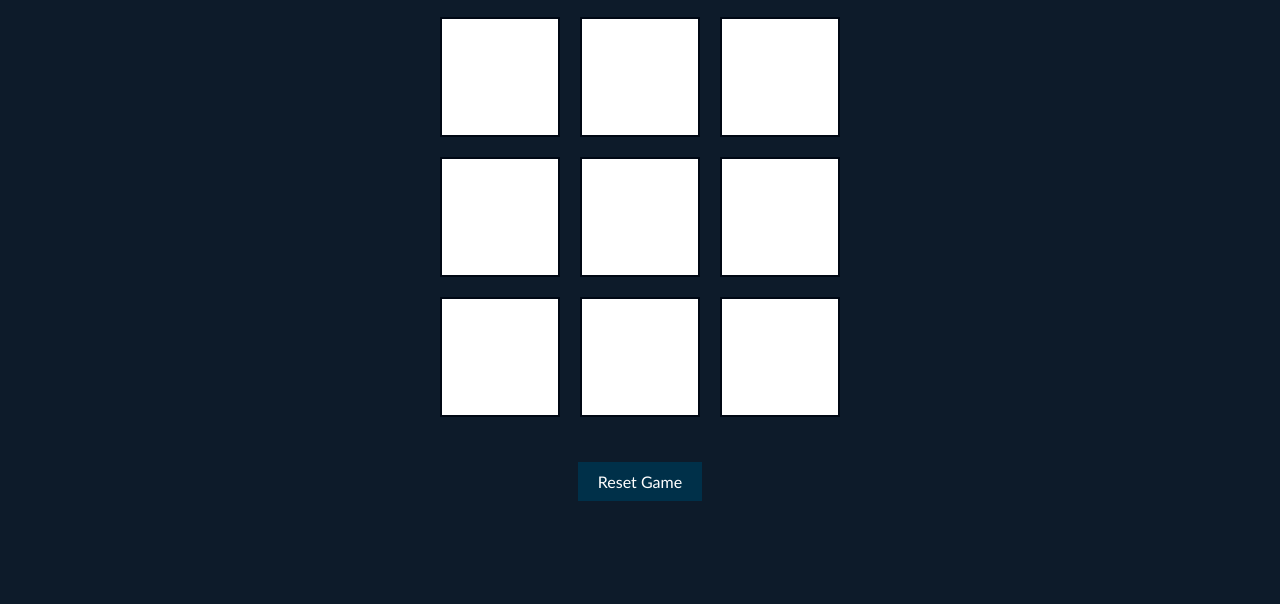
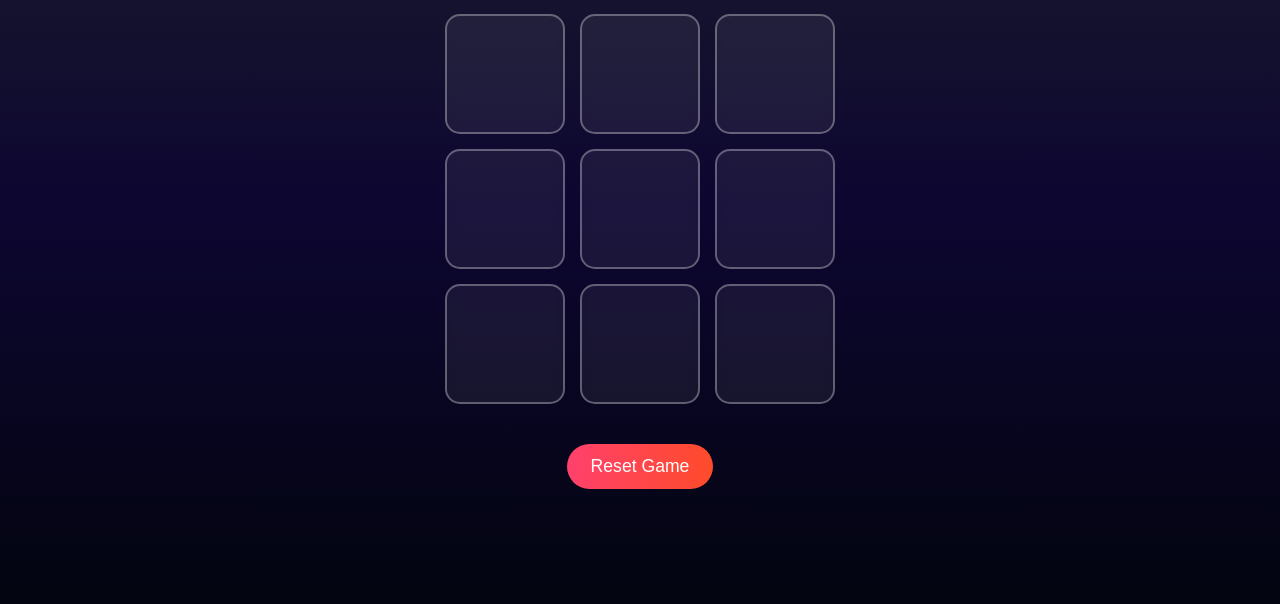
Before and after one commit to rumi-13/TicTacToe, a plain HTML site: page index.html in a window 1280 px wide. Shown: the part 196-800 px from the top of the page. Drawn offline with Linux system fonts and the light colour scheme.

Commit message:
Updated UI design

```diff
--- a/style.css
+++ b/style.css
@@ -1,145 +1,101 @@
-/**
- * This CSS file contains the styling for a Tic-Tac-Toe game.
- * It includes general styling for the body, headings, and containers,
- * as well as specific styling for the game board and bottom section.
- * Media queries are used to make the game responsive on different screen sizes.
- */
+/* Reset default browser styles */
+* {
+  margin: 0;
+  padding: 0;
+  box-sizing: border-box;
+}
 
-/* General styling */
-
-/**
- * Styles the body element.
- * Sets the font family, display, height, margin, and background color.
- */
+/* Body Styling */
 body {
-  font-family: Arial, sans-serif;
+  font-family: 'Segoe UI', Tahoma, Geneva, Verdana, sans-serif;
+  background: linear-gradient(#1c1f2b, #0d0631, #030510);
+  color: #f1f1f1;
+  min-height: 100vh;
   display: flex;
   flex-direction: column;
   align-items: center;
   justify-content: center;
-  height: 100vh;
-  margin: 0;
-  background-color: #0d1b2a;
+  padding: 20px;
 }
 
-/* Move heading to the top */
 
-/**
- * Styles the h1 element.
- * Sets the color and margin-bottom to move it up.
- */
+/* Heading */
 h1 {
-  color: #e0e1dd;
-  margin-bottom: 50px; /* Add more space at the bottom to move it up */
-  font-family: 'Trebuchet MS', 'Lucida Sans Unicode', 'Lucida Grande', 'Lucida Sans', Arial, sans-serif;
+  font-size: 3em;
+  margin-bottom: 30px;
+  text-shadow: 2px 2px 4px rgba(0, 0, 0, 0.5);
 }
 
-/* Container styling */
-
-/**
- * Styles the container element.
- * Sets the display, justify-content, align-items, and flex-direction.
- */
+/* Game Container */
 #container {
   display: flex;
-  justify-content: center;
+  flex-direction: column;
   align-items: center;
-  flex-direction: column;
 }
 
-/* Game board styling */
-
-/**
- * Styles the game element.
- * Sets the display, grid-template-columns, and grid-gap.
- */
+/* Grid Layout */
 .game {
   display: grid;
   grid-template-columns: repeat(3, 120px);
-  grid-gap: 20px;
+  gap: 15px;
 }
 
-/**
- * Styles the box element.
- * Sets the width, height, font-size, text-align, vertical-align, background-color,
- * border, cursor, outline, and transition.
- */
+/* Game Buttons */
 .box {
   width: 120px;
   height: 120px;
   font-size: 2.5em;
-  text-align: center;
-  vertical-align: middle;
-  background-color: #fff;
-  border: 2px solid #000814;
+  background-color: #ffffff10;
+  color: #fff;
+  border: 2px solid #ffffff50;
+  border-radius: 15px;
+  backdrop-filter: blur(5px);
   cursor: pointer;
-  outline: none;
-  transition: background-color 0.3s;
+  transition: all 0.3s ease;
 }
 
-/**
- * Styles the box element on hover.
- * Sets the background-color to a lighter shade.
- */
 .box:hover {
-  background-color: #c6cacd;
+  background-color: #ffffff30;
+  transform: scale(1.05);
 }
 
-/* Bottom section styling */
-
-/**
- * Styles the bottomDet element.
- * Sets the margin-top to adjust spacing and text-align to center.
- */
+/* Bottom Details */
 #bottomDet {
-  margin-top: 45px; /* Adjust spacing to move down */
+  margin-top: 40px;
   text-align: center;
 }
 
-/**
- * Styles the winner-box element.
- * Sets the margin-bottom, font-size, color, and display.
- */
 #winner-box {
-  margin-bottom: 25px; /* Adjust spacing to move down */
-  font-size: 1.5em;
-  color: #eaf4f4 ;
+  margin-bottom: 20px;
+  font-size: 1.6em;
+  font-weight: bold;
   display: none;
+  color: #e0e0e0;
 }
 
-/**
- * Styles the reset-btn element.
- * Sets the padding, font-size, color, background-color, border, cursor, and transition.
- */
+/* Reset Button */
 #reset-btn {
-  padding: 10px 20px;
-  font-size: 1em;
-  color: #fff;
-  background-color: #003049;
-  font-family: 'Trebuchet MS', 'Lucida Sans Unicode', 'Lucida Grande', 'Lucida Sans', Arial, sans-serif;
+  padding: 12px 24px;
+  font-size: 1.1em;
+  background: linear-gradient(90deg, #ff416c, #ff4b2b);
+  color: white;
   border: none;
+  border-radius: 30px;
+
   cursor: pointer;
-  transition: background-color 0.3s;
+  transition: transform 0.2s ease, box-shadow 0.2s ease;
 }
 
-/**
- * Styles the reset-btn element on hover.
- * Sets the background-color to a darker shade.
- */
 #reset-btn:hover {
-  background-color: #555;
+  transform: translateY(-3px);
+  box-shadow: 0 6px 20px rgba(255, 75, 43, 0.5);
 }
 
-/* Media queries for responsiveness */
-
-/**
- * Media query for screen sizes up to 600px.
- * Adjusts the game grid and box sizes.
- */
+/* Responsive Design */
 @media (max-width: 600px) {
   .game {
     grid-template-columns: repeat(3, 80px);
-      grid-gap: 5px;
+    gap: 10px;
   }
 
   .box {
@@ -149,20 +105,15 @@ h1 {
   }
 
   #reset-btn {
-      padding: 8px 16px;
-      font-size: 0.9em;
+    padding: 10px 20px;
+    font-size: 1em;
   }
 }
 
-/**
- * Media query for screen sizes up to 400px.
- * Further adjusts the game grid and box sizes.
- * Also adjusts the reset button and winner box font sizes.
- */
 @media (max-width: 400px) {
   .game {
     grid-template-columns: repeat(3, 60px);
-      grid-gap: 5px;
+    gap: 8px;
   }
 
   .box {
@@ -172,11 +123,11 @@ h1 {
   }
 
   #reset-btn {
-      padding: 6px 12px;
-      font-size: 0.8em;
+    padding: 8px 16px;
+    font-size: 0.9em;
   }
 
   #winner-box {
-      font-size: 1.2em;
+    font-size: 1.3em;
   }
 }
```
Lines whose indentation alone changed are shown as unchanged.
